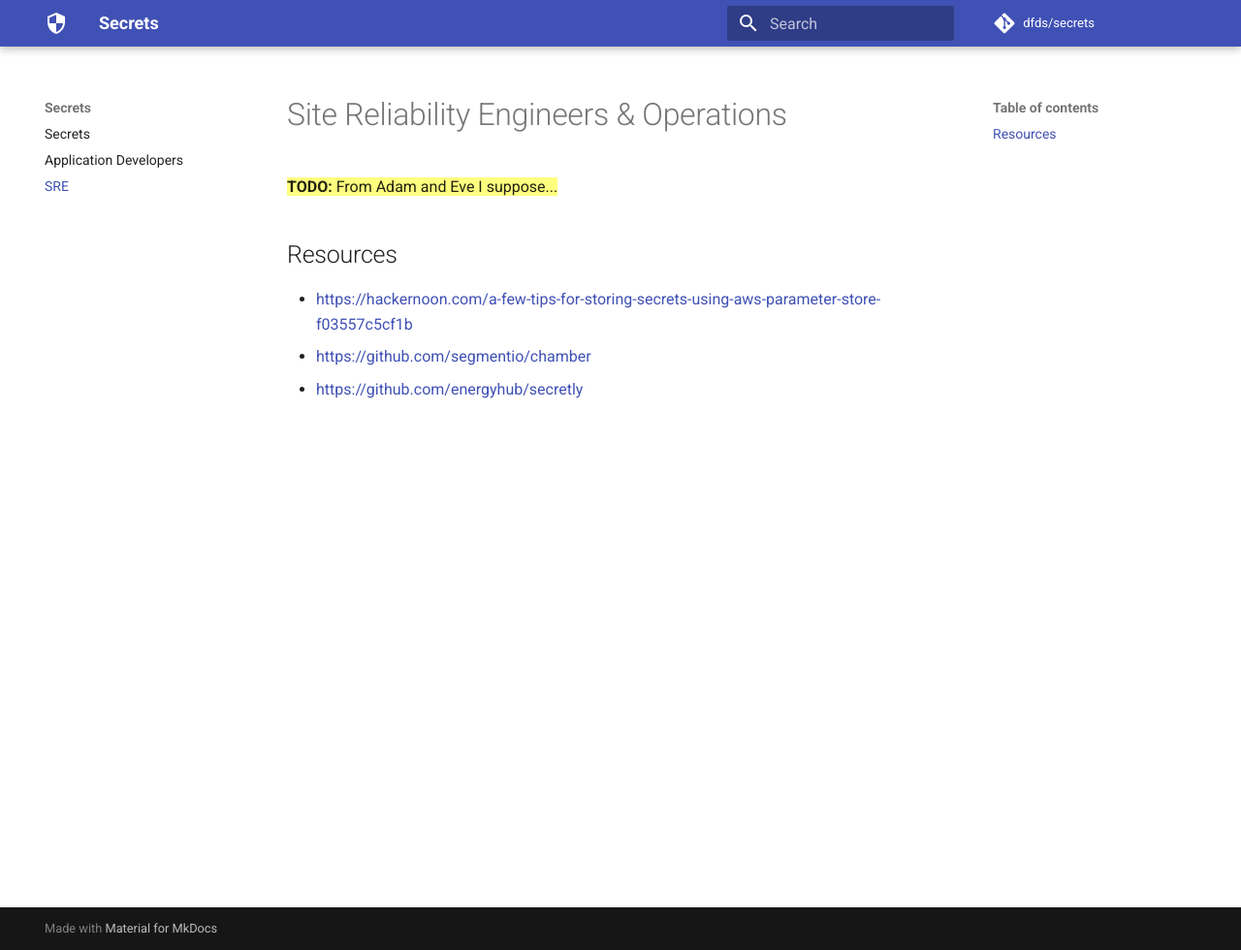
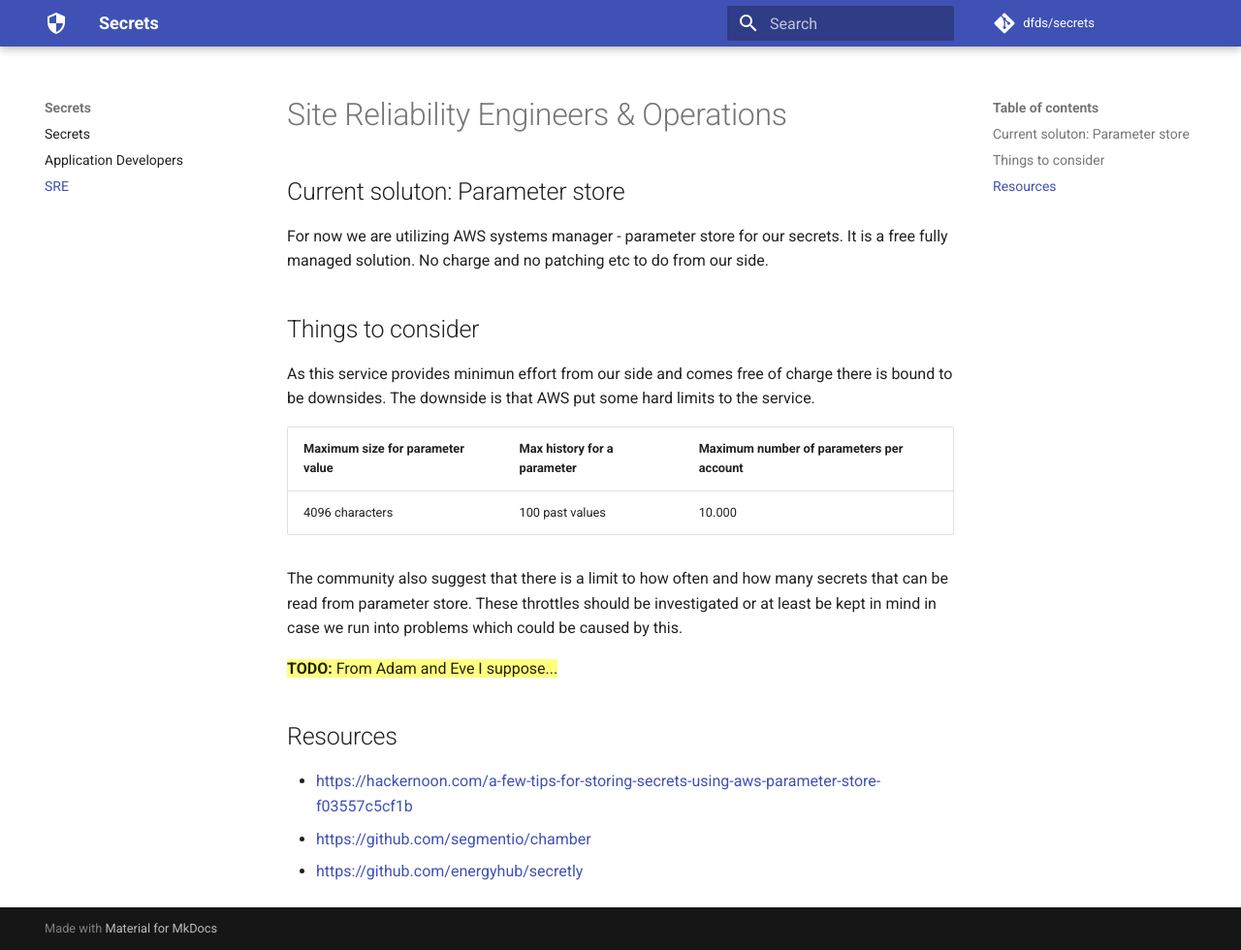
Before and after one commit to dfds/secrets, an MkDocs documentation site: the page built from docs/sre.md, in a window 1280 px wide and 980 px high. Shown: the whole window at 97% size. Built offline with MkDocs 1.6.1 and Material for MkDocs 9.7.7, drawn with Linux system fonts in a browser that asks for light colours; comment, search, counter and statistics services are not loaded; old or Windows-style settings are respelled for this version of MkDocs.

Commit message:
Added ops input to the SRE readme

```diff
--- a/docs/sre.md
+++ b/docs/sre.md
@@ -1,4 +1,19 @@
 # Site Reliability Engineers & Operations
+
+## Current soluton: Parameter store
+For now we are utilizing AWS systems manager - parameter store for our secrets.
+It is a free fully managed solution. No charge and no patching etc to do from our side.
+
+## Things to consider
+As this service provides minimun effort from our side and comes free of charge there is bound to be downsides.
+The downside is that AWS put some hard limits to the service.
+
+|Maximum size for parameter value|Max history for a parameter|Maximum number of parameters per account|
+|---|---|---|
+|4096 characters|100 past values|10.000|
+
+The community also suggest that there is a limit to how often and how many secrets that can be read from parameter store.
+These throttles should be investigated or at least be kept in mind in case we run into problems which could be caused by this.
 
 {== **TODO:** From Adam and Eve I suppose... ==}
 
```
